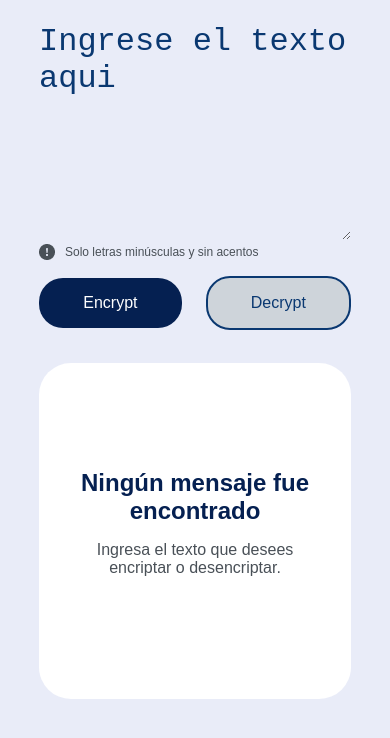
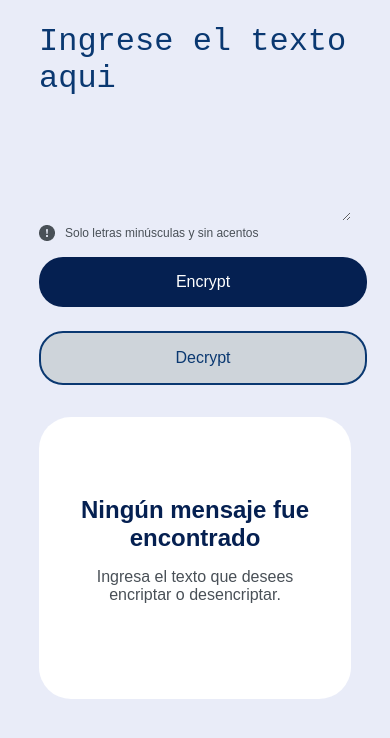
Before and after one commit to jmejiamu/text-encryptor, a plain HTML site: page index.html in a window 390 px wide. Shown: the part 90-828 px from the top of the page. Drawn offline with Linux system fonts and the light colour scheme.

Commit message:
fix(mobile): fix layout for mobile

```diff
--- a/styles/styles.css
+++ b/styles/styles.css
@@ -60,8 +60,6 @@ body {
 
 .buttons__container {
   display: flex;
-  justify-content: column;
-  align-items: center;
   gap: 24px;
   margin-top: 16px;
 }
@@ -180,3 +178,13 @@ body {
     height: auto;
   }
 }
+@media (max-width: 400px) {
+  .buttons__container {
+    flex-direction: column;
+    gap: 24px;
+    margin-top: 16px;
+  }
+  .presentation__output {
+    margin-top: 50%;
+  }
+}
```
